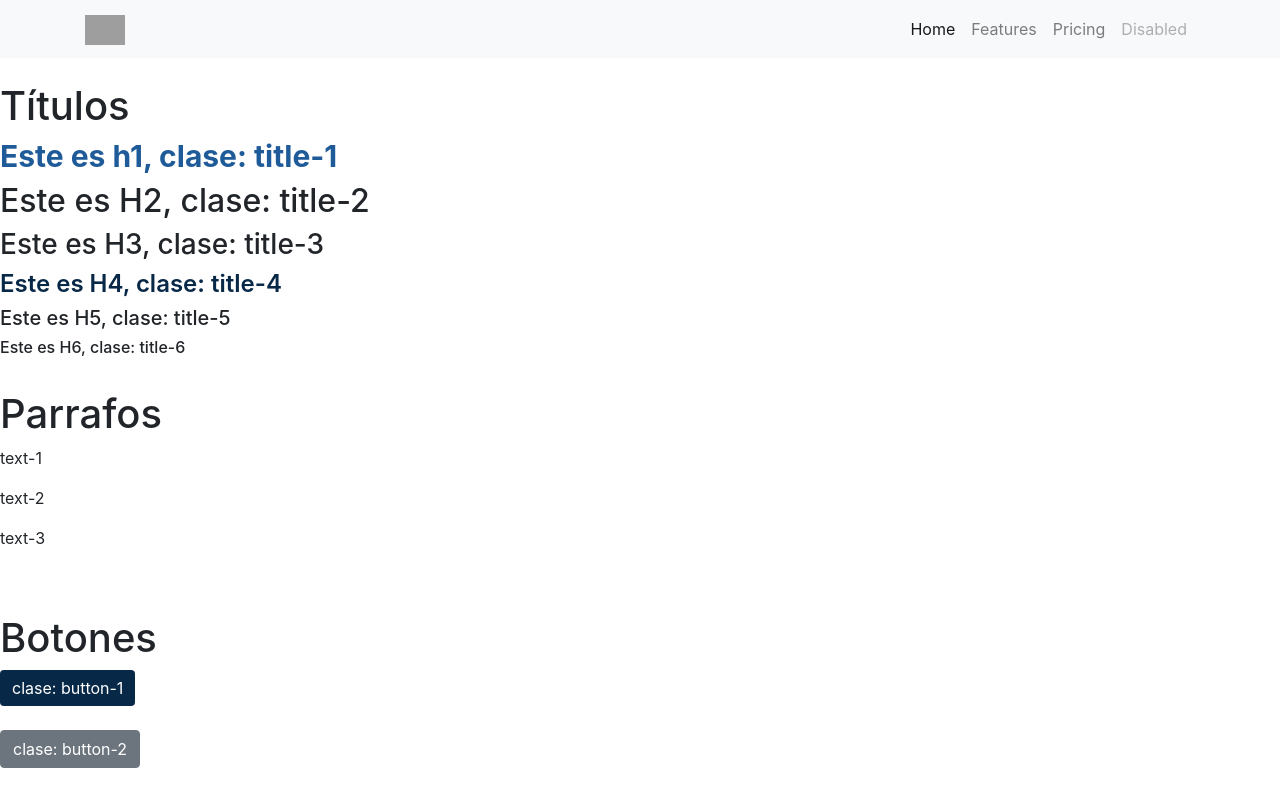
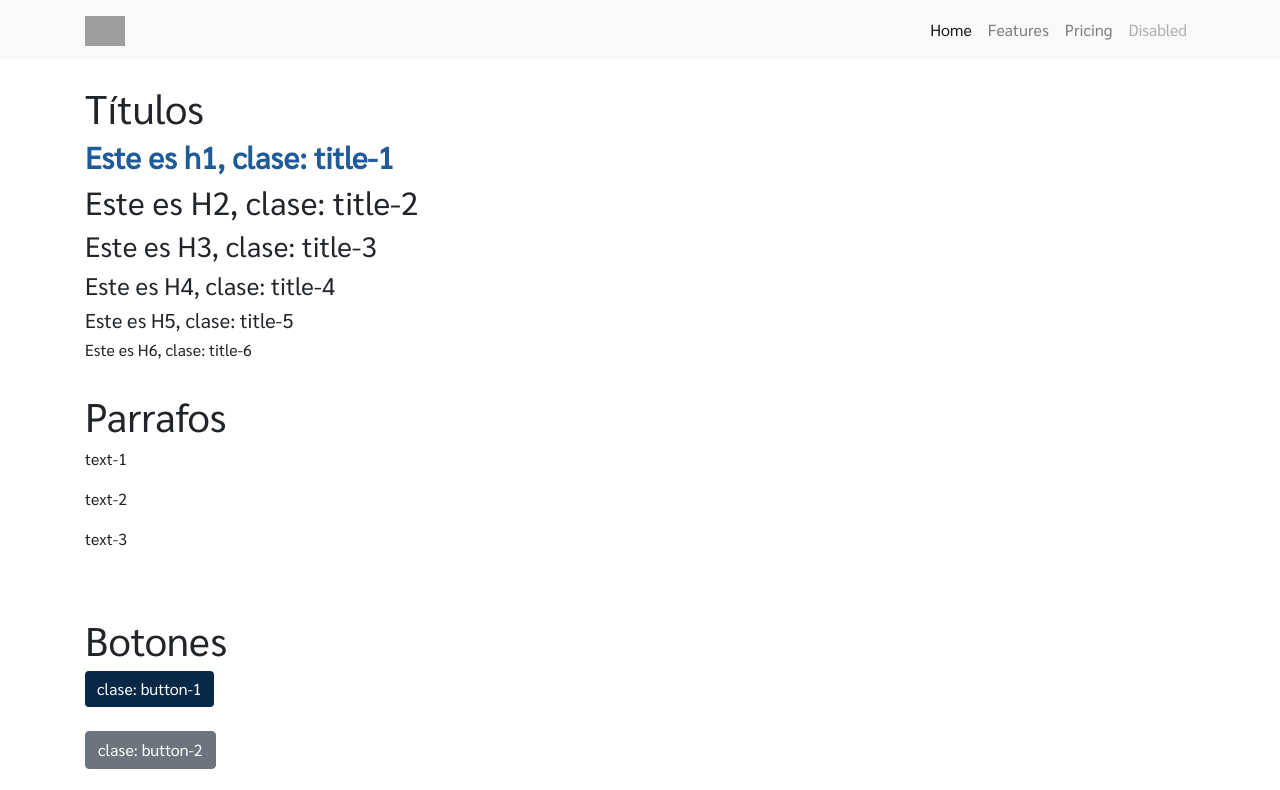
Before and after one commit to mariegarciaor/quot-app, a React (Create React App) app: page /ComingSoon in a window 1280 px wide. Shown: the top 790 px of the page. Built offline with nearby package versions, Linux system fonts and the light colour scheme; grey boxes are pictures that could not be loaded.

Commit message:
cambios menores
se agrego pagina forms y se ajustó comingsoon

```diff
--- a/src/pages/ComingSoon.js
+++ b/src/pages/ComingSoon.js
@@ -4,7 +4,7 @@ import '../styles/sass/main.css';
 const ComingSoon = () => {
 
     return (
-        <div>
+        <div class="container">
             <div>
                 <br></br>
                 <h1>Títulos</h1>
--- /dev/null
+++ b/src/styles/sass/components/_forms.scss
@@ -0,0 +1 @@
+/*forms*/
--- a/src/styles/sass/layout/_layout.scss
+++ b/src/styles/sass/layout/_layout.scss
@@ -1,12 +1,7 @@
 /* Global */
+
 *{
     margin: $none;
     padding: $none;
-    //font-family: $principal-font;
+    font-family: $main-font;
 }
-
-h4 {
-    font-size: 1.5rem;
-    font-weight: 600;
-    color: #082848;
-}
--- a/src/styles/sass/main.css
+++ b/src/styles/sass/main.css
@@ -27,12 +27,7 @@
 * {
   margin: 0;
   padding: 0;
-}
-
-h4 {
-  font-size: 1.5rem;
-  font-weight: 600;
-  color: #082848;
+  font-family: "Sarabun";
 }
 
 /* Navigation Bar */
```
Also changed, not shown: 1 other file (tests, documents, lock files or other folders).
